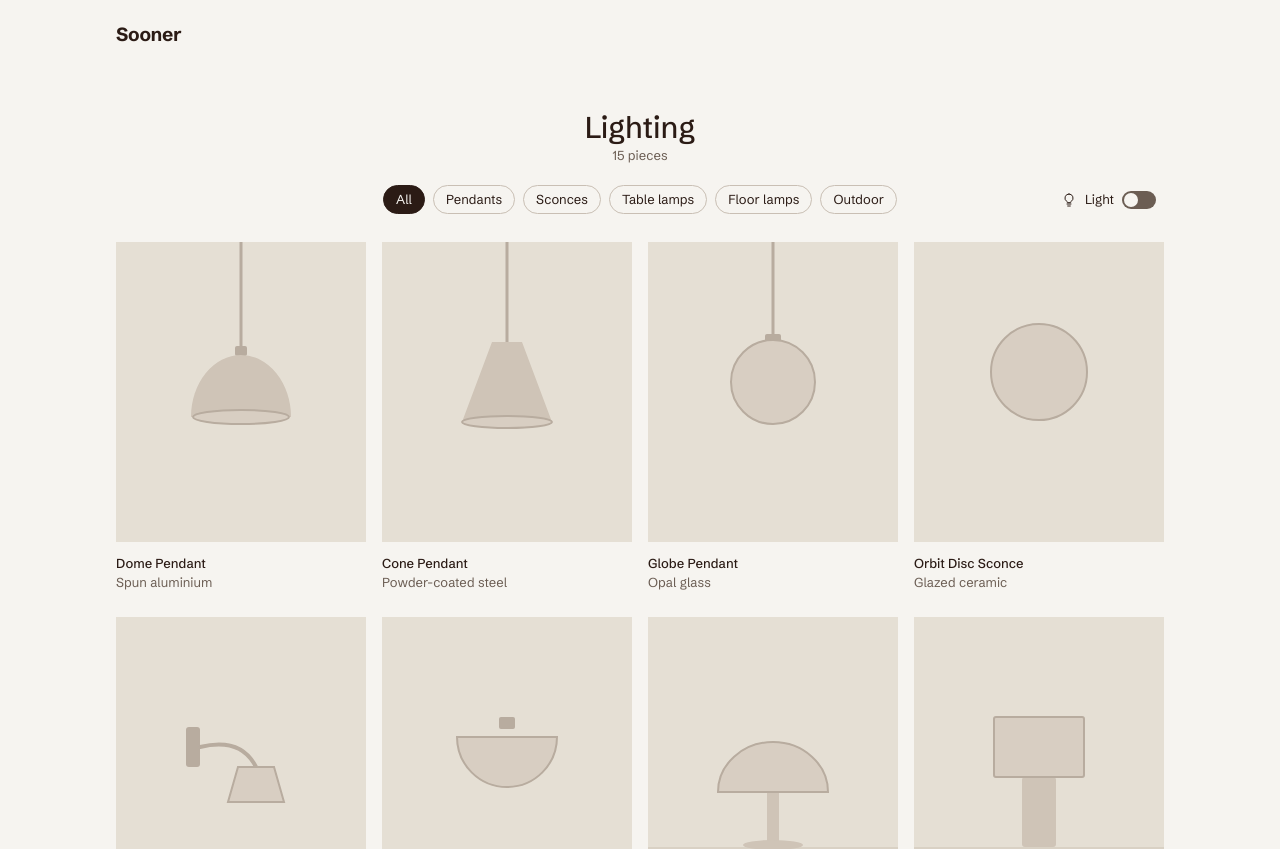
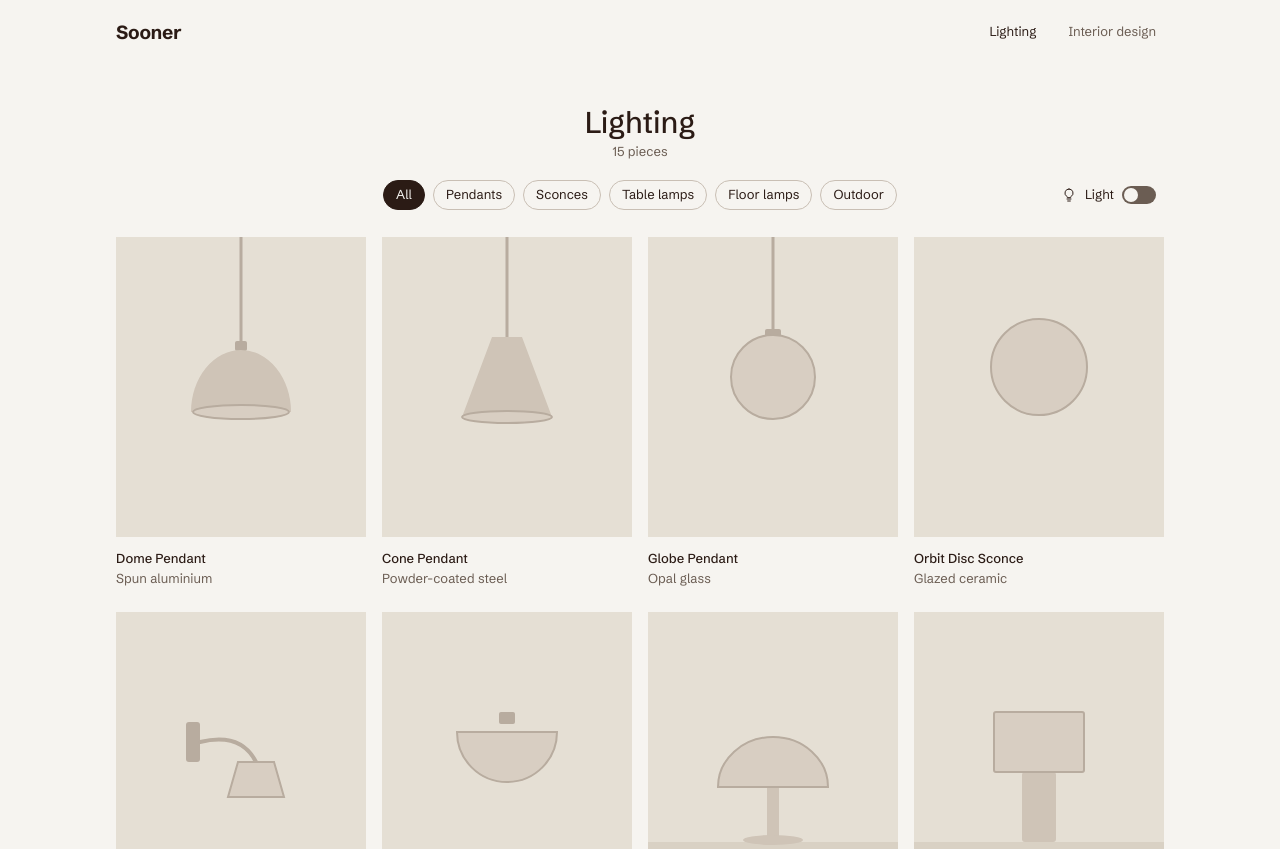
Before and after one commit to iJoyRide/sooner_studios, a Next.js app: page /lighting in a window 1280 px wide. Shown: the top 849 px of the page. Built offline with nearby package versions, Linux system fonts and the light colour scheme.

Commit message:
PER-25: header department links, CLAUDE.md update

```diff
--- a/components/Header.tsx
+++ b/components/Header.tsx
@@ -1,12 +1,43 @@
+"use client";
+
 import Link from "next/link";
+import { usePathname } from "next/navigation";
+import { departments } from "@/lib/categories";
+
 
 export default function Header() {
+  const pathname = usePathname();
+
   return (
     <header className="border-b border-rule lg:border-b-0">
-      <div className="content-column py-5">
-        <Link href="/" className="text-[19px] font-bold tracking-[-0.02em]">
+      <div className="content-column flex items-center justify-between py-2.5">
+        <Link
+          href="/"
+          className="flex min-h-11 items-center text-[19px] font-bold tracking-[-0.02em]"
+        >
           Sooner
         </Link>
+
+        <nav aria-label="Departments">
+          <ul className="flex gap-1 lg:gap-4">
+            {departments.map((department) => {
+              const href = `/${department.slug}`;
+              const isCurrent = pathname === href || pathname.startsWith(href + "/");
+
+              return (
+                <li key={department.slug}>
+                  <Link
+                    href={href}
+                    aria-current={isCurrent ? "page" : undefined}
+                    className={`flex min-h-11 items-center px-2 ${isCurrent ? "text-ink" : "text-muted"}`}
+                  >
+                    {department.label}
+                  </Link>
+                </li>
+              );
+            })}
+          </ul>
+        </nav>
       </div>
     </header>
   );
```
Also changed, not shown: 1 other file (tests, documents, lock files or other folders).
